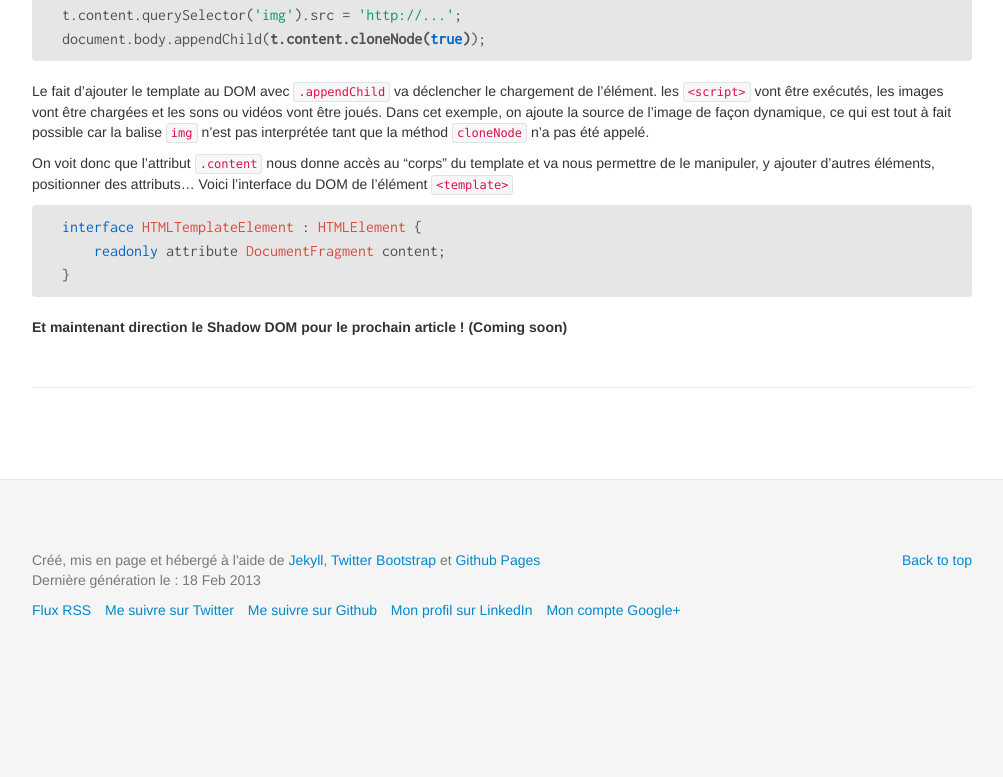
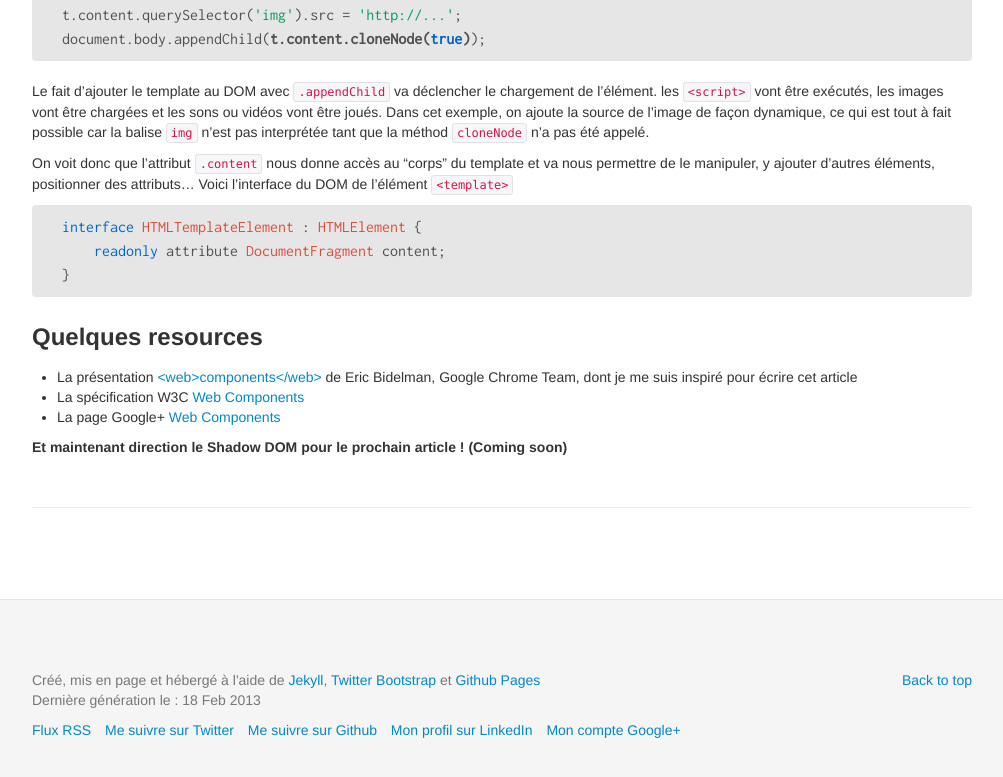
Before and after one commit to julienvey/julienvey.en, a Jekyll site: the page built from _posts/2013-02-04-web-components.md, in a window 1280 px wide and 900 px high, scrolled down 1563 px. Shown: the top 777 px of the window, without its empty margins (138-1141 px from the left). Built offline with Jekyll 4.4.1, drawn with Linux system fonts in a browser that asks for light colours; Markdown is read by kramdown in place of the engine named in the settings; comment, search, counter and statistics services are not loaded.

Commit message:
Ajout des resources que j'avais enlevé

```diff
--- a/_posts/2013-02-04-web-components.md
+++ b/_posts/2013-02-04-web-components.md
@@ -87,4 +87,9 @@ interface HTMLTemplateElement : HTMLElement {
 }
 </pre>
 
+### Quelques resources
+- La présentation [&lt;web&gt;components&lt;/web&gt;](http://html5-demos.appspot.com/static/webcomponents/index.html#2) de Eric Bidelman, Google Chrome Team, dont je me suis inspiré pour écrire cet article
+- La spécification W3C [Web Components](https://dvcs.w3.org/hg/webcomponents/raw-file/tip/explainer/index.html)
+- La page Google+ [Web Components](https://plus.google.com/103330502635338602217/posts)
+
 <strong>Et maintenant direction le Shadow DOM pour le prochain article ! (Coming soon)</strong>
```
